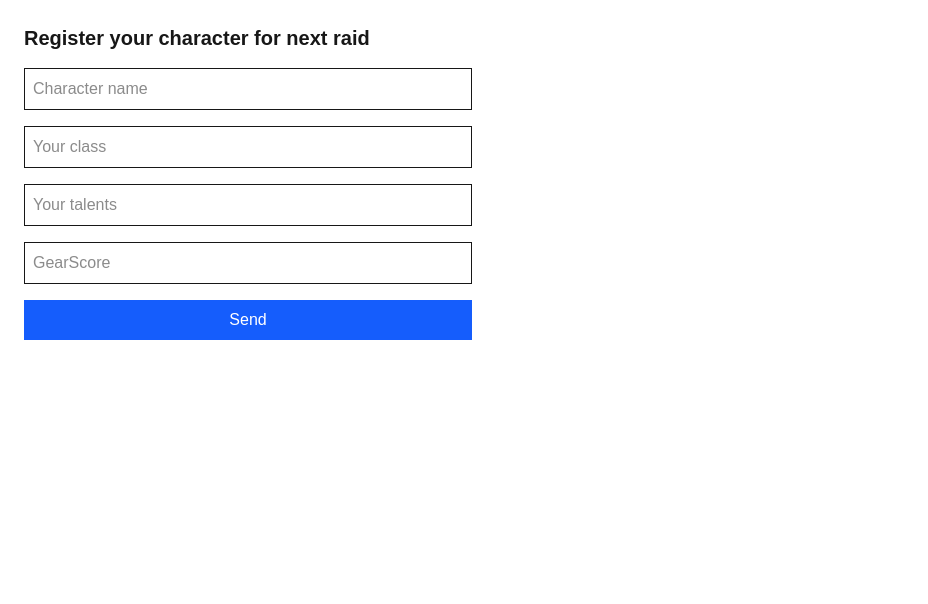
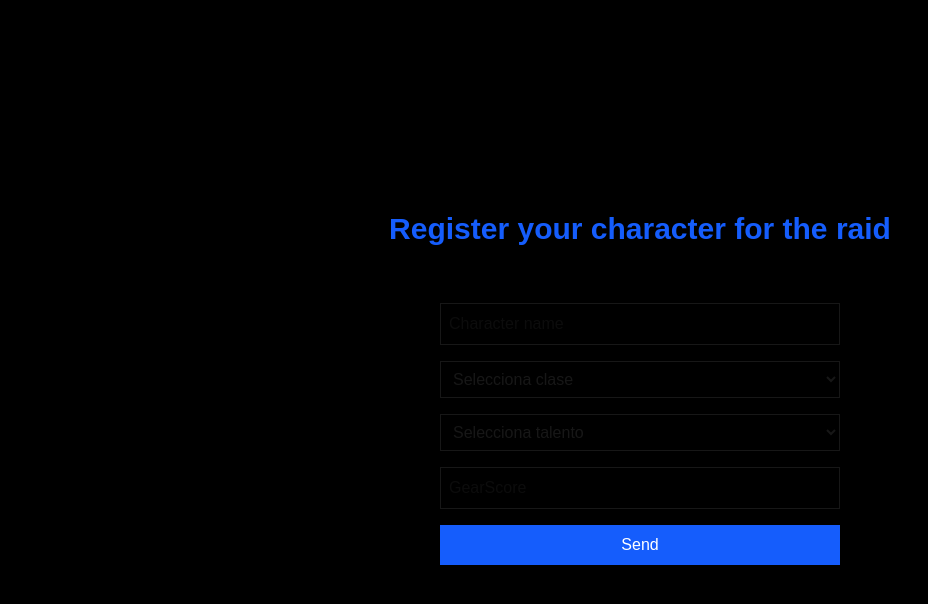
Before and after one commit to gandres-digital/raid-generator, a Next.js app: page / in a window 1280 px wide. Shown: the top 604 px of the page, without its empty margins (0-928 px from the left). Built offline with nearby package versions, Linux system fonts and the light colour scheme.

Commit message:
add selects

```diff
--- a/src/app/page.tsx
+++ b/src/app/page.tsx
@@ -1,6 +1,6 @@
 'use client';
 
-import { FC } from 'react';
+import { FC, useEffect } from 'react';
 import { useForm, SubmitHandler } from 'react-hook-form';
 
 type FormData = {
@@ -10,8 +10,22 @@ type FormData = {
   gs: number;
 };
 
+const classTalents: Record<string, string[]> = {
+  Warrior: ['Arms', 'Fury', 'Protection'],
+  Paladin: ['Holy', 'Protection', 'Retribution'],
+  Hunter: ['Beast Mastery', 'Marksmanship', 'Survival'],
+  Rogue: ['Assassination', 'Combat', 'Subtlety'],
+  Priest: ['Discipline', 'Holy', 'Shadow'],
+  Shaman: ['Elemental', 'Enhancement', 'Restoration'],
+  Mage: ['Arcane', 'Fire', 'Frost'],
+  Warlock: ['Affliction', 'Demonology', 'Destruction'],
+  Druid: ['Balance', 'Feral', 'Restoration'],
+};
+
+
 const FormularioPersonaje: FC = () => {
-  const { register, handleSubmit, reset, formState: { errors } } = useForm<FormData>();
+  const { register, handleSubmit, watch, reset, resetField, formState: { errors } } = useForm<FormData>();
+  const mainclass = watch('mainclass');
 
   const onSubmit: SubmitHandler<FormData> = async (data) => {
     await fetch('/api/submit', {
@@ -23,22 +37,46 @@ const FormularioPersonaje: FC = () => {
     reset(); // limpia los campos
   };
 
+  useEffect(() => {
+    resetField('talent');
+  }, [mainclass]);
+
   return (
-    <main className="p-6">
-      <h1 className="text-xl font-bold mb-4">Register your character for next raid</h1>
-      <form onSubmit={handleSubmit(onSubmit)} className="flex flex-col gap-4 max-w-md">
+    <main className="min-h-screen flex flex-col items-center justify-center p-6 bg-black">
+      <h1 className="text-3xl font-bold text-center mb-8 text-blue-600">Register your character for the raid</h1>
+      <form onSubmit={handleSubmit(onSubmit)} className="flex flex-col gap-4 w-full max-w-md bg-grey p-6 rounded shadow">
 
         <input {...register('name', { required: true, maxLength: 20 })} placeholder="Character name" className="p-2 border" />
         {errors.name && <span className="text-red-600">Field required</span>}
 
-        <input {...register('mainclass', { required: true, maxLength: 20 })} placeholder="Your class" className="p-2 border" />
-        {errors.mainclass && <span className="text-red-600">Field required</span>}
+        <select
+          {...register('mainclass', { required: true })}
+          className="border p-2 w-full"
+        >
+          <option className='bg-blue-600' value="">Selecciona clase</option>
+          {Object.keys(classTalents).map((cls) => (
+            <option className='bg-blue-500' key={cls} value={cls}>
+              {cls}
+            </option>
+          ))}
+        </select>
 
-        <input {...register('talent', { required: true, maxLength: 20 })} placeholder="Your talents" className="p-2 border" />
-        {errors.talent && <span className="text-red-600">Field required</span>}
+        <select
+          {...register('talent', { required: true })}
+          disabled={!mainclass}
+          className="border p-2 w-full"
+        >
+          <option className='bg-blue-600' value="">Selecciona talento</option>
+          {mainclass &&
+            classTalents[mainclass]?.map((talent) => (
+              <option className='bg-blue-500' key={talent} value={talent}>
+                {talent}
+              </option>
+            ))}
+        </select>
 
-        <input {...register('gs', { required: true, valueAsNumber: true, maxLength: 20 })} type="number" placeholder="GearScore" className="p-2 border" />
-        {errors.gs && <span className="text-red-600">Field required</span>}
+        <input {...register('gs', { required: true, valueAsNumber: true, min: 1300, max: 2000 })} type="number" placeholder="GearScore" className="p-2 border" />
+        {errors.gs && <span className="text-red-600">Field required, min 1400 GS and valid value</span>}
 
         <button type="submit" className="bg-blue-600 text-white px-4 py-2">Send</button>
       </form>
```
